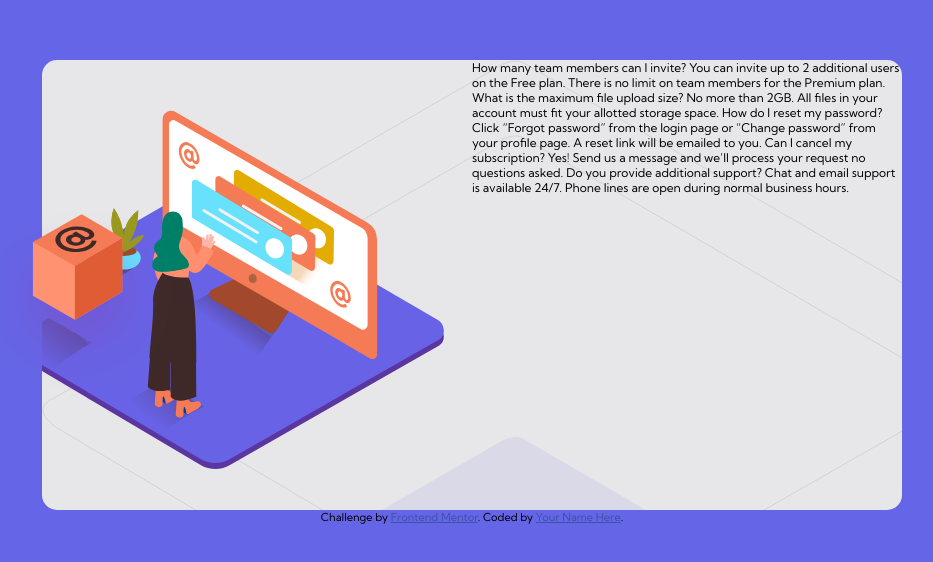
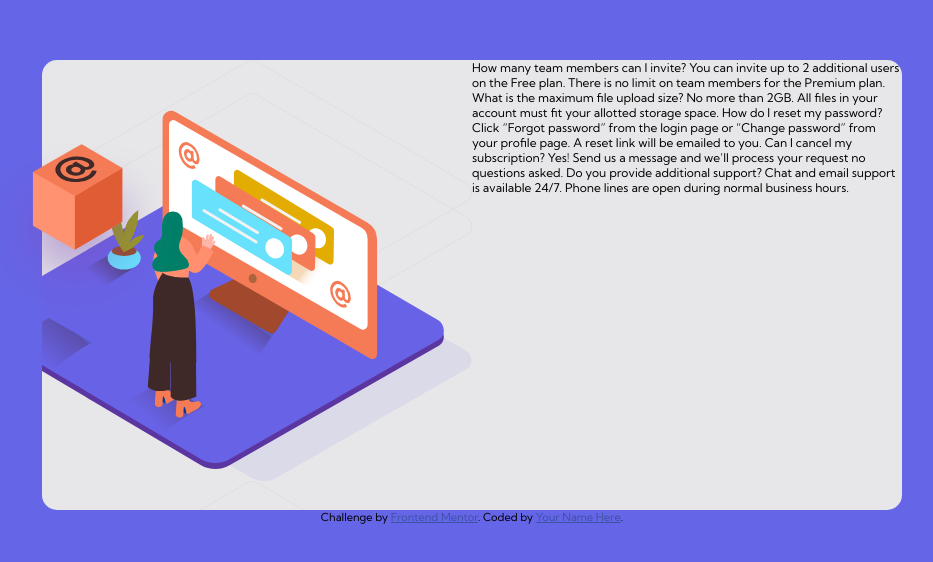
Before and after one commit to Electrocisko/FrontendMentor-7, a plain HTML site: page index.html in a window 1280 px wide. Shown: the part 108-670 px from the top of the page, without its empty margins (168-1101 px from the left). Drawn offline with Linux system fonts and the light colour scheme.

Commit message:
se agrego background

```diff
--- a/style.css
+++ b/style.css
@@ -46,7 +46,6 @@ body{
 
 .container {
     background-color: var(--color-Light-grayish-blue);
-    background-image: url("./images/bg-pattern-desktop.svg");
     display: flex;
     width: 860px;
     height: 450px;
@@ -56,6 +55,8 @@ body{
 
 .container-picture{
     width: 430px;
+    background-image: url("./images/bg-pattern-desktop.svg");
+    background-size: contain;
 }
 
 .faq-container {
@@ -71,7 +72,7 @@ body{
 .box {
     position:absolute;
     left: 150px;
-    top: 320px;
+    top: 250px;
     z-index: 5;
 }
 
```
